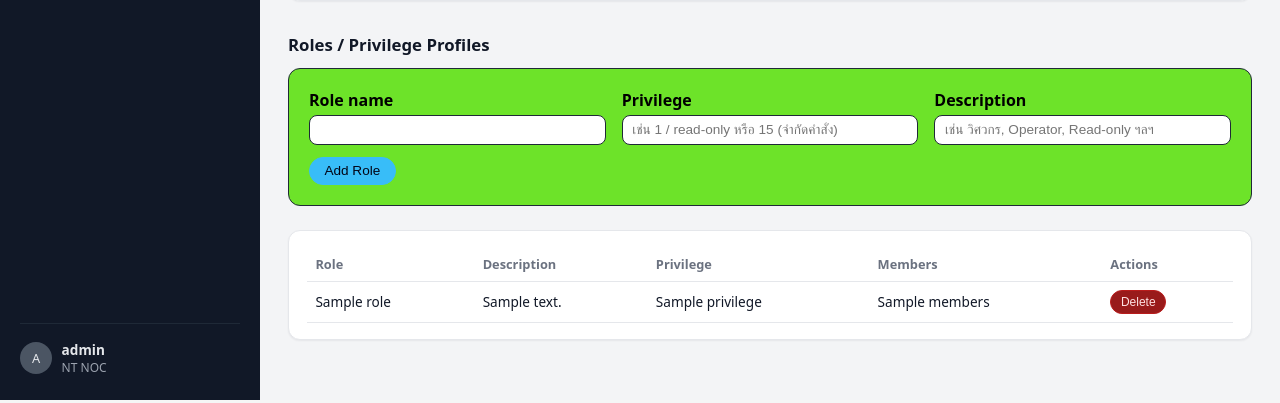
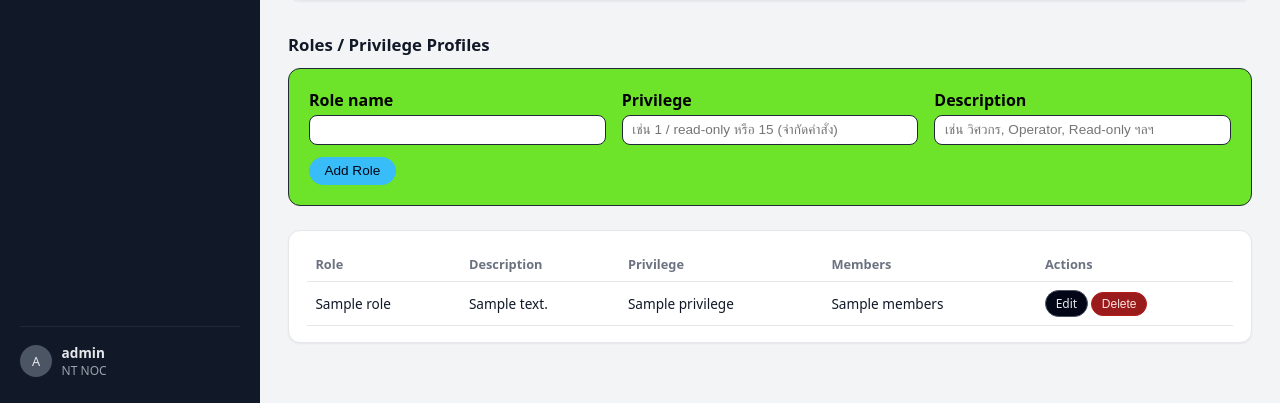
Before and after one commit to FongShana/DashboardTACACS, a Flask app: template tacacs_dashboard/templates/users.html in a window 1280 px wide. Shown: the part 678-1081 px from the top of the page. Run offline with Flask 3, Linux system fonts and the light colour scheme; the template is opened without the code that fills it: most values are stand-ins (such as "Sample title", 1, 10 or a date in 2020).

Commit message:
Add roles edit

```diff
--- a/tacacs_dashboard/templates/users.html
+++ b/tacacs_dashboard/templates/users.html
@@ -158,8 +158,15 @@
           <td>{{ r.privilege }}</td>
           <td>{{ r.members }}</td>
           <td>
-            <form method="post" action="{{ url_for('users.delete_role_form', name=r.name) }}">
-              <button type="submit" class="btn btn-danger btn-sm"
+            <a href="{{ url_for('users.edit_role_form', name=r.name) }}" class="btn btn-secondary btn-sm" >
+              Edit
+            </a>
+
+            <form method="post"
+                  action="{{ url_for('users.delete_role_form', name=r.name) }}"
+                  style="display:inline;">
+              <button type="submit"
+                      class="btn btn-danger btn-sm"
                       onclick="return confirm('ลบ Role {{ r.name }} ? (ห้ามมี user ใช้อยู่)');">
                 Delete
               </button>
```
